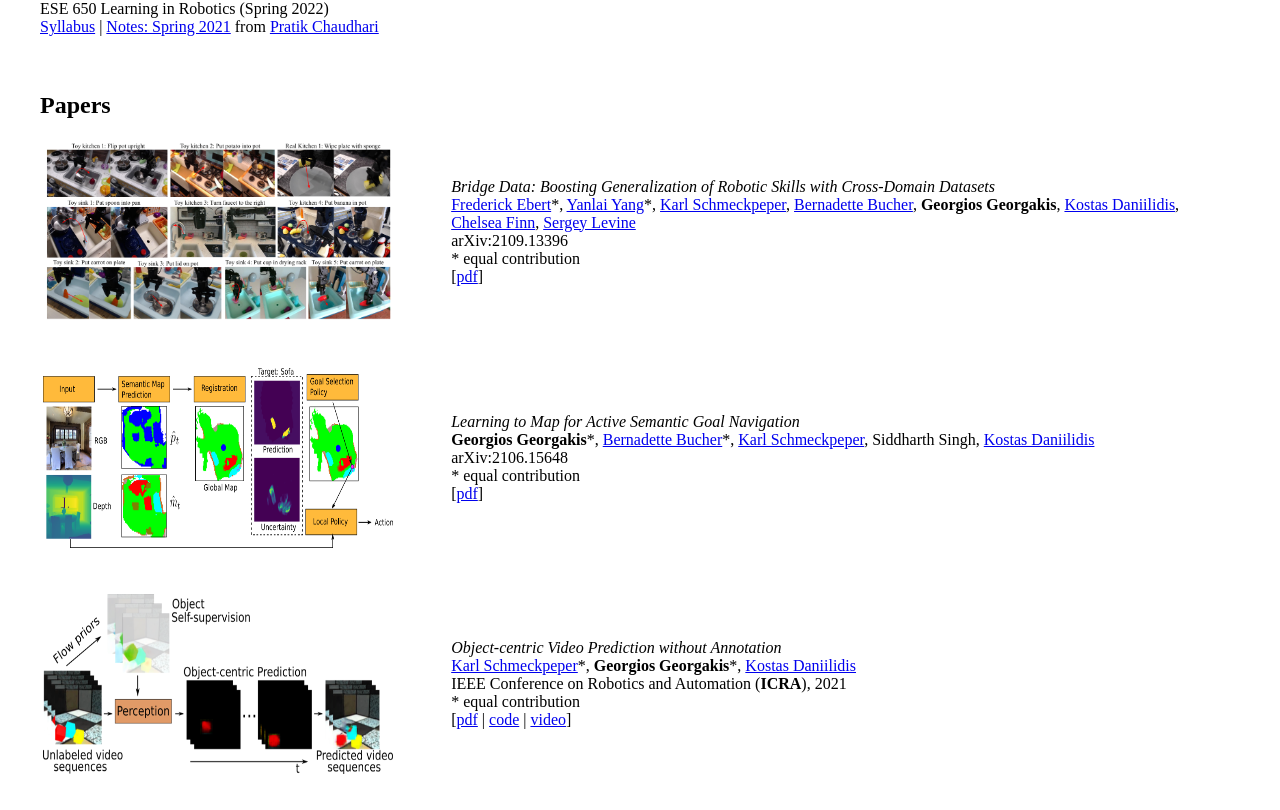
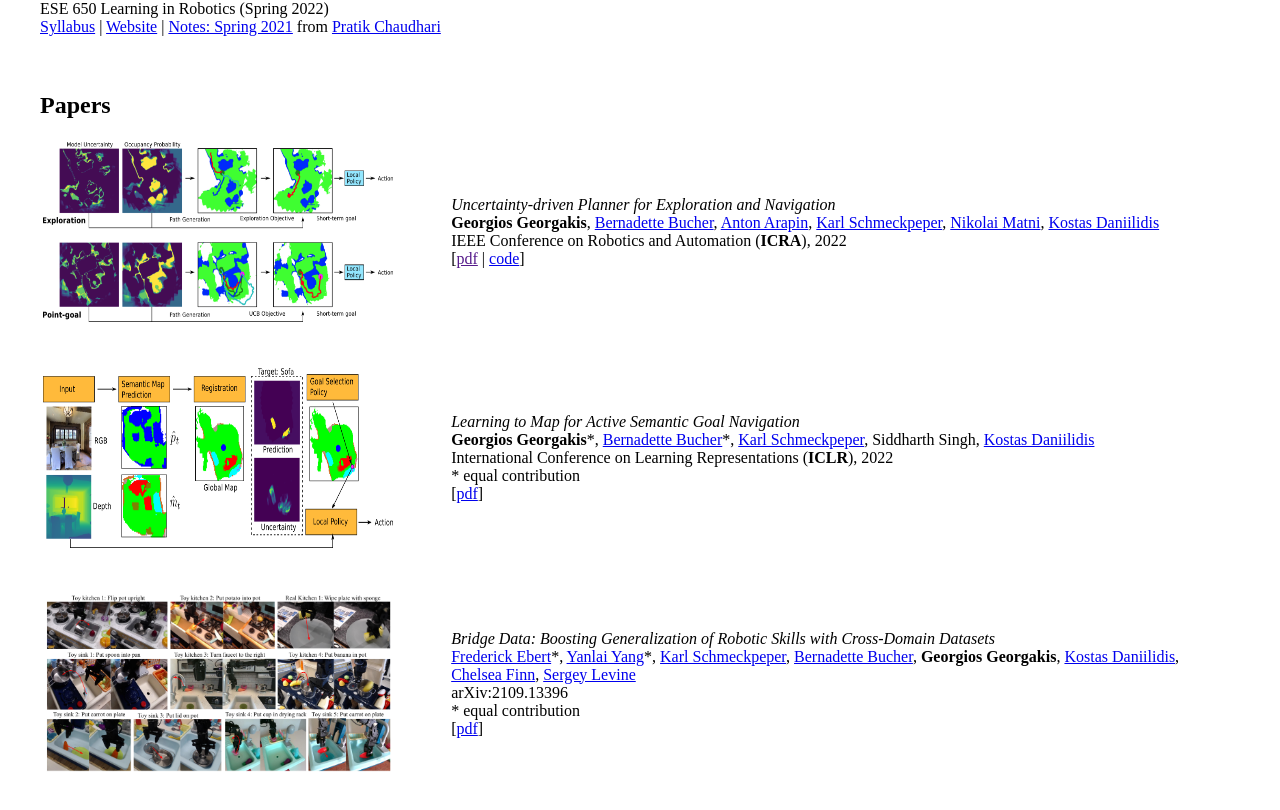
Before and after one commit to ggeorgak11/ggeorgak11.github.io, a plain HTML site: page index.html in a window 1280 px wide. Shown: the part 730-1540 px from the top of the page. Drawn offline with Linux system fonts and the light colour scheme.

Commit message:
updated papers

```diff
--- a/index.html
+++ b/index.html
@@ -39,22 +39,22 @@ ggeorgak AT seas DOT upenn DOT edu
 
 <h2>Teaching</h2>
 ESE 650 Learning in Robotics (Spring 2022) <br>
-<a href="https://docs.google.com/document/d/1jkZ_nZ7be6kpYQsy9XXX0dTQZvQ7mQwEWEdpA0hXwmo/edit?usp=sharing">Syllabus</a> | <a href="21_ese650.pdf">Notes: Spring 2021</a> from <a href="https://pratikac.github.io/">Pratik Chaudhari</a>
+<a href="https://docs.google.com/document/d/1jkZ_nZ7be6kpYQsy9XXX0dTQZvQ7mQwEWEdpA0hXwmo/edit?usp=sharing">Syllabus</a> | <a href="https://sites.google.com/seas.upenn.edu/ese650spr2022">Website</a> | <a href="21_ese650.pdf">Notes: Spring 2021</a> from <a href="https://pratikac.github.io/">Pratik Chaudhari</a>
 
 <br><br><br>
 
 <h2>Papers</h2>
 
+
 <table width="100%" border="0">
   <tbody>
   <tr>
-    <td width="30%"><img src="images/bridgeData_title.png" width="350" height="180" class="papericon"></td>
+    <td width="30%"><img src="images/UPEN_system_policy.png" width="350" height="180" class="papericon"></td>
   <td width="4%"> </td>
-    <td width="66%"><p class="papertext"> <i>Bridge Data: Boosting Generalization of Robotic Skills with Cross-Domain Datasets</i> <br>
-     <a href="https://febert.github.io/">Frederick Ebert</a>*, <a href="https://www.linkedin.com/in/yanlai-yang/">Yanlai Yang</a>*, <a href="https://sites.google.com/view/karlschmeckpeper">Karl Schmeckpeper</a>, <a href="https://bucherb.github.io/">Bernadette Bucher</a>, <b>Georgios Georgakis</b>, <a href="https://www.cis.upenn.edu/~kostas/">Kostas Daniilidis</a>, <a href="https://ai.stanford.edu/~cbfinn/">Chelsea Finn</a>, <a href="https://people.eecs.berkeley.edu/~svlevine/">Sergey Levine</a> <br>
-	<a>arXiv:2109.13396</a> <br>
-	* equal contribution <br>
-	 [<a href="https://arxiv.org/pdf/2109.13396.pdf">pdf</a>]
+    <td width="66%"><p class="papertext"> <i>Uncertainty-driven  Planner for Exploration and Navigation</i> <br>
+    <b>Georgios Georgakis</b>, <a href="https://bucherb.github.io/">Bernadette Bucher</a>, <a href="https://www.linkedin.com/in/anton-arapin-9494b616b">Anton Arapin</a>, <a href="https://sites.google.com/view/karlschmeckpeper">Karl Schmeckpeper</a>, <a href="https://nikolaimatni.github.io/">Nikolai Matni</a>, <a href="https://www.cis.upenn.edu/~kostas/">Kostas Daniilidis</a> <br>
+    <a>IEEE Conference on Robotics and Automation (<b>ICRA</b>), 2022</a> <br>
+	 [<a href="">pdf</a> | <a href="https://github.com/ggeorgak11/UPEN">code</a>]
 	 </td>
     <td>&nbsp;</td>
   </tr>
@@ -74,9 +74,31 @@ ESE 650 Learning in Robotics (Spring 2022) <br>
   <td width="4%"> </td>
     <td width="66%"><p class="papertext"> <i>Learning to Map for Active Semantic Goal Navigation</i> <br>
     <b>Georgios Georgakis</b>*, <a href="https://bucherb.github.io/">Bernadette Bucher</a>*, <a href="https://sites.google.com/view/karlschmeckpeper">Karl Schmeckpeper</a>, Siddharth Singh, <a href="https://www.cis.upenn.edu/~kostas/">Kostas Daniilidis</a> <br>
-	<a>arXiv:2106.15648</a> <br>
+	<a>International Conference on Learning Representations (<b>ICLR</b>), 2022</a> <br>
 	* equal contribution <br>
 	 [<a href="https://arxiv.org/pdf/2106.15648.pdf">pdf</a>]
+	 </td>
+    <td>&nbsp;</td>
+  </tr>
+  <tr>
+    <td>&nbsp;</td>
+    <td>&nbsp;</td>
+    <td>&nbsp;</td>
+  </tr>
+</tbody></table>
+
+<br>
+
+<table width="100%" border="0">
+  <tbody>
+  <tr>
+    <td width="30%"><img src="images/bridgeData_title.png" width="350" height="180" class="papericon"></td>
+  <td width="4%"> </td>
+    <td width="66%"><p class="papertext"> <i>Bridge Data: Boosting Generalization of Robotic Skills with Cross-Domain Datasets</i> <br>
+     <a href="https://febert.github.io/">Frederick Ebert</a>*, <a href="https://www.linkedin.com/in/yanlai-yang/">Yanlai Yang</a>*, <a href="https://sites.google.com/view/karlschmeckpeper">Karl Schmeckpeper</a>, <a href="https://bucherb.github.io/">Bernadette Bucher</a>, <b>Georgios Georgakis</b>, <a href="https://www.cis.upenn.edu/~kostas/">Kostas Daniilidis</a>, <a href="https://ai.stanford.edu/~cbfinn/">Chelsea Finn</a>, <a href="https://people.eecs.berkeley.edu/~svlevine/">Sergey Levine</a> <br>
+	<a>arXiv:2109.13396</a> <br>
+	* equal contribution <br>
+	 [<a href="https://arxiv.org/pdf/2109.13396.pdf">pdf</a>]
 	 </td>
     <td>&nbsp;</td>
   </tr>
```
Also changed, not shown: images/UPEN_system_policy.png (added), 1 other file.
